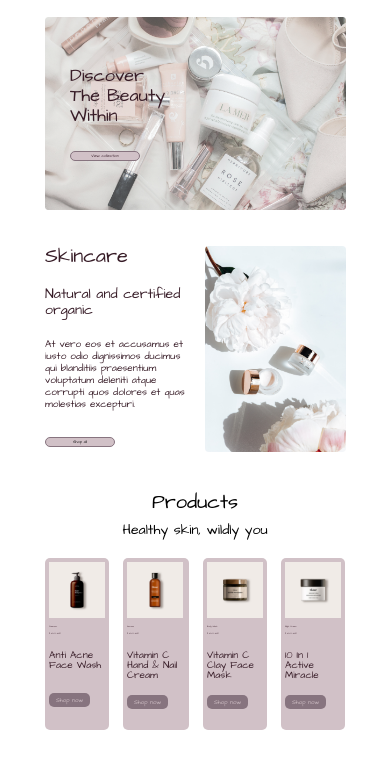
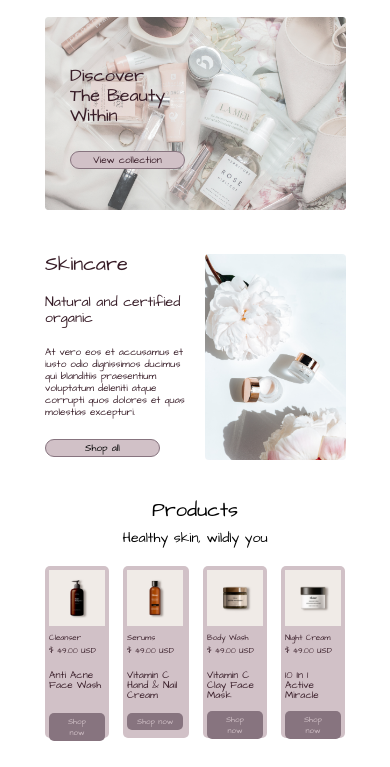
Before and after one commit to viktorius6443/rose, a plain HTML site: page index.html in a window 390 px wide. Shown: the part 31-798 px from the top of the page. Drawn offline with Linux system fonts and the light colour scheme.

Commit message:
Add files via upload

```diff
--- a/style.css
+++ b/style.css
@@ -951,8 +951,8 @@
 
     .button{
         padding: 1px 3px;
-        width: 70px;
-        font-size: 4px;
+        width: 115px;
+        font-size: 10px;
         border-radius: 12px;
     }
 
@@ -1068,7 +1068,7 @@
     }
 
     .product-text p{
-        font-size: 2px;
+        font-size: 8px;
         width: 56px;
     }
 
@@ -1078,8 +1078,8 @@
     }
 
     .product-button{
-        font-size: 6px;
-        padding: 3px 7px;
+        font-size: 8px;
+        padding: 3px 10px;
     }
 
     .btn{
```
